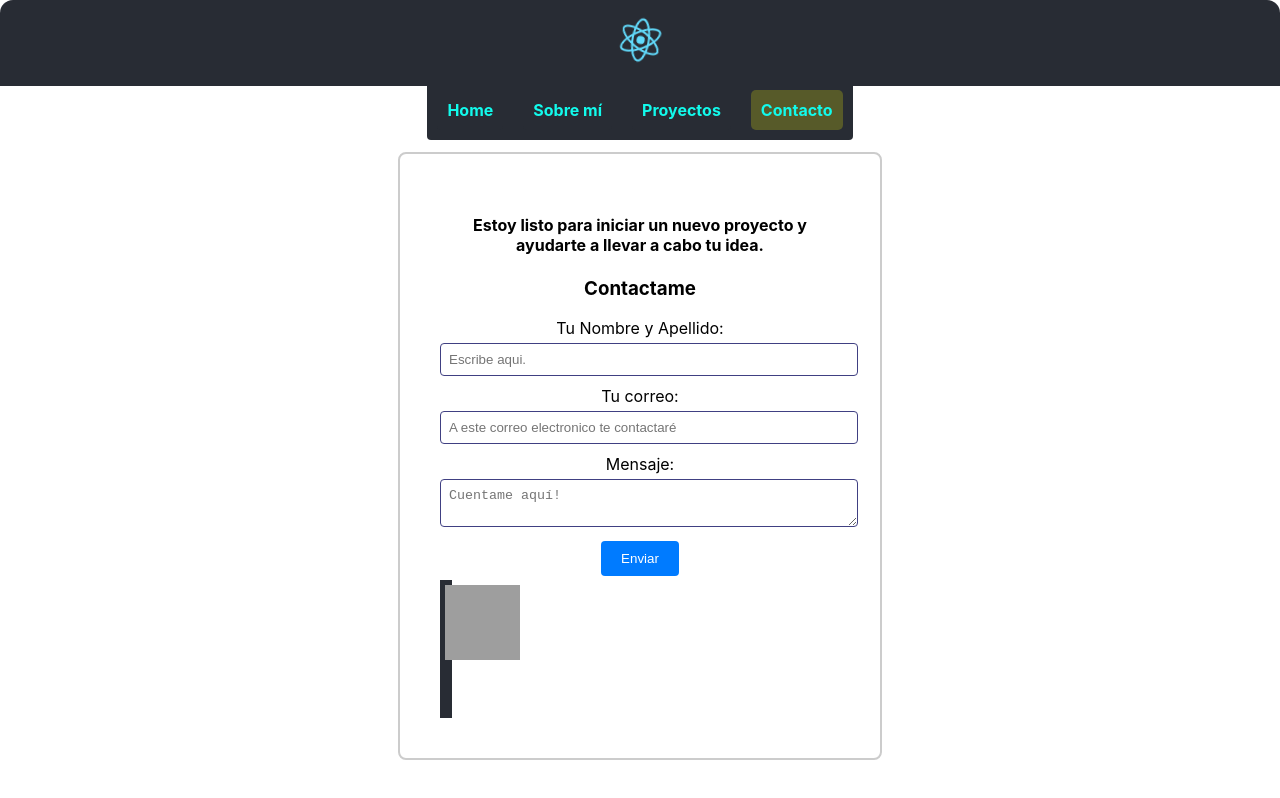
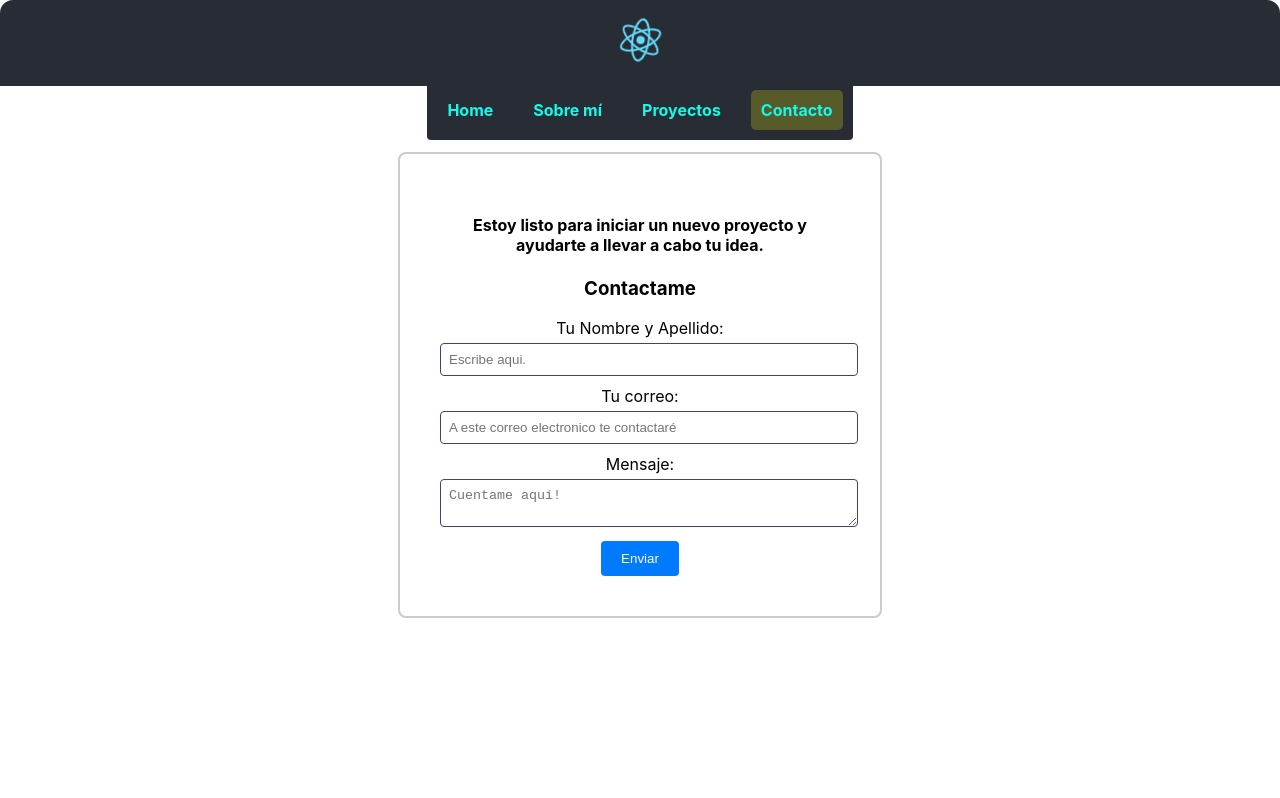
Before and after one commit to wuaicot/Frontend-Portfolio, a React (Create React App) app: page /contact in a window 1280 px wide. Built offline with nearby package versions, Linux system fonts and the light colour scheme; grey boxes are pictures that could not be loaded.

Commit message:
quitando gavatarninja

```diff
--- a/src/components/Contact/Contact.js
+++ b/src/components/Contact/Contact.js
@@ -96,7 +96,7 @@ const Contact = () => {
         </div>
       )}
 
-          <div className={styles.Ninja}>
+          {/* <div className={styles.Ninja}>
       <img
         src="https://gravatar.com/avatar/539879c51f50898247766a89ba00efea?s=96&amp;d=https://www.herokucdn.com/images/ninja-avatar-96x96.png"
         alt="wuaicot8@gmail.com"
@@ -104,7 +104,7 @@ const Contact = () => {
         >
         </img>
 
-        </div>
+        </div>         */}
 
     </div>
   );
```
